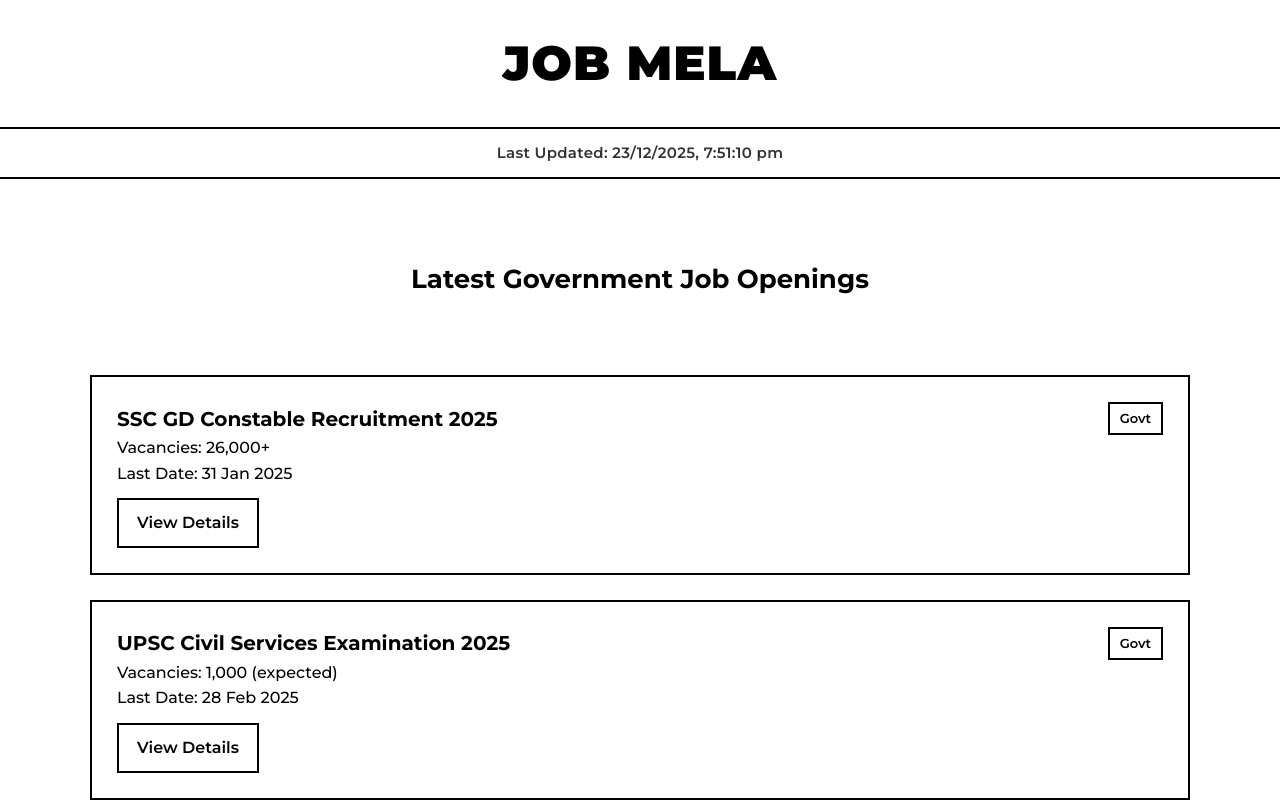
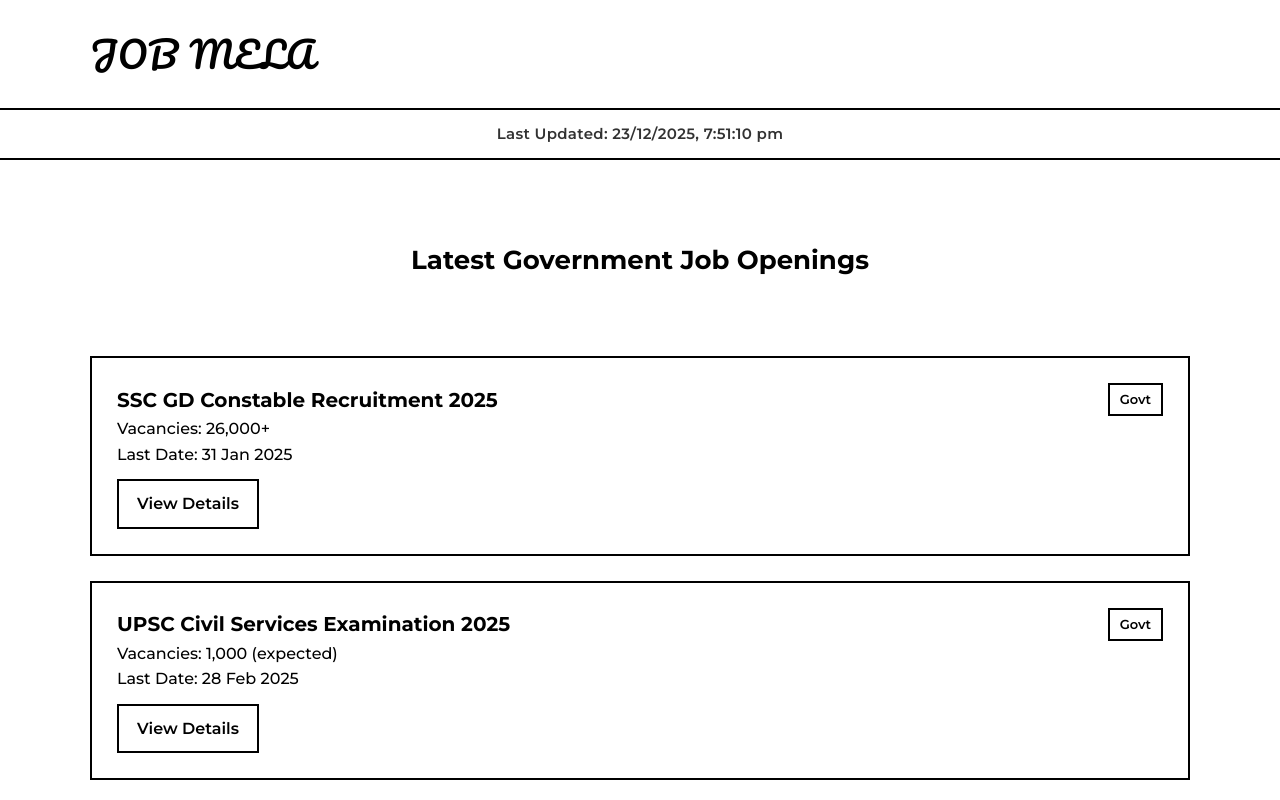
Before and after one commit to mecquinil/job-mela, a plain HTML site: page govt.html in a window 1280 px wide. Shown: the top 800 px of the page. Drawn offline with Linux system fonts and the light colour scheme.

Commit message:
Font change of JobMela - 1

```diff
--- a/govt.html
+++ b/govt.html
@@ -1,6 +1,8 @@
 <!DOCTYPE html>
 <html lang="en">
 <head>
+<link href="https://fonts.googleapis.com/css2?family=Pacifico&display=swap" rel="stylesheet">
+
 <meta charset="UTF-8">
 <title>Government Jobs – Job Mela</title>
 <meta name="viewport" content="width=device-width, initial-scale=1.0">
--- a/style.css
+++ b/style.css
@@ -25,11 +25,11 @@ body {
 }
 
 .logo {
-  font-size: 48px;
-  font-weight: 950;
-  letter-spacing: 1px;
-  text-align: center;
-  text-transform: none; /* ensures it stays 'Job Mela', not uppercase */
+    font-family: 'Pacifico', cursive;
+    font-size: 36px;
+    font-weight: normal;
+    letter-spacing: 1px;
+    color: #000;
 }
 
 
```
Also changed, not shown: index.html (+1 -0 lines), private.html (+1 -0 lines).
